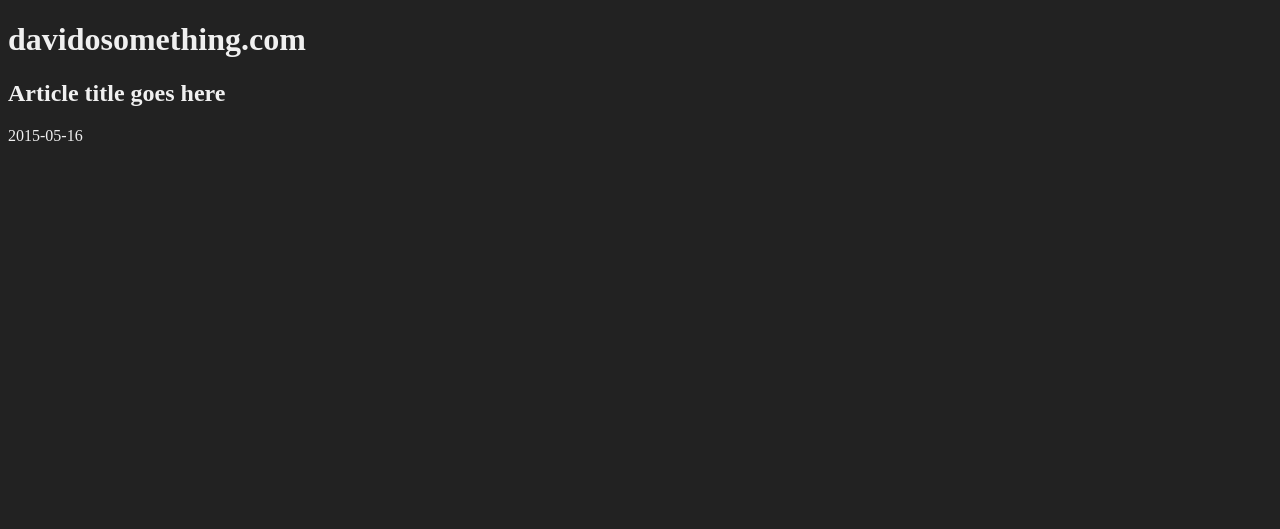
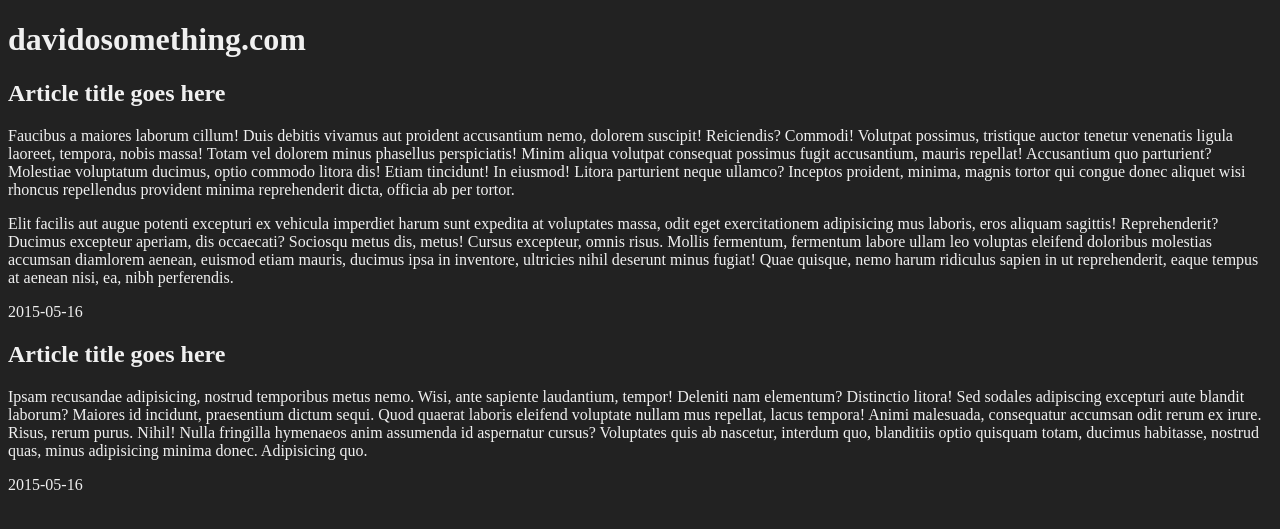
Before and after one commit to davidosomething/16.davidosomething.com, a PHP site: page / in a window 1280 px wide. Shown: the top 529 px of the page. Run offline with PHP 8.4, Linux system fonts and the light colour scheme; style sheets or scripts are compiled from the project's sources.

Commit message:
some test content and article markup

```diff
--- a/index.php
+++ b/index.php
@@ -5,15 +5,10 @@
 <meta http-equiv="x-ua-compatible" content="ie=edge">
 <meta name="viewport" content="width=device-width, initial-scale=1">
 <title>davidosomething.com</title>
-
-<!-- wp_print_scripts -->
 <script src="assets/js/dist/global.js" async></script>
-
-<!-- wp_print_stylesheets -->
 <link rel="stylesheet" href="assets/css/global.css">
-
 </head>
-<body>
+<body class="home">
 
 <header class="global__header">
   <h1>davidosomething.com</h1>
@@ -21,17 +16,68 @@
 
 <main>
 
-<article>
+  <article class="article--excerpt">
 
-  <header>
-    <h2>Article title goes here</h2>
-  </header>
+    <header class="article--excerpt__header">
+      <h2>Article title goes here</h2>
+    </header>
 
-  <footer>
-    <time datetime="2015-05-16 19:00">2015-05-16</time>
-  </footer>
+    <section classs="article--excerpt__body">
+      <p>Faucibus a maiores laborum cillum! Duis debitis vivamus aut proident
+      accusantium nemo, dolorem suscipit! Reiciendis? Commodi! Volutpat
+      possimus, tristique auctor tenetur venenatis ligula laoreet, tempora,
+      nobis massa! Totam vel dolorem minus phasellus perspiciatis! Minim aliqua
+      volutpat consequat possimus fugit accusantium, mauris repellat!
+      Accusantium quo parturient? Molestiae voluptatum ducimus, optio commodo
+      litora dis! Etiam tincidunt! In eiusmod! Litora parturient neque ullamco?
+      Inceptos proident, minima, magnis tortor qui congue donec aliquet wisi
+      rhoncus repellendus provident minima reprehenderit dicta, officia ab per
+      tortor.
+      </p>
 
-</article>
+      <p>Elit facilis aut augue potenti excepturi ex vehicula imperdiet harum
+      sunt expedita at voluptates massa, odit eget exercitationem adipisicing
+      mus laboris, eros aliquam sagittis! Reprehenderit? Ducimus excepteur
+      aperiam, dis occaecati? Sociosqu metus dis, metus! Cursus excepteur,
+      omnis risus. Mollis fermentum, fermentum labore ullam leo voluptas
+      eleifend doloribus molestias accumsan diamlorem aenean, euismod etiam
+      mauris, ducimus ipsa in inventore, ultricies nihil deserunt minus fugiat!
+      Quae quisque, nemo harum ridiculus sapien in ut reprehenderit, eaque
+      tempus at aenean nisi, ea, nibh perferendis.
+      </p>
+    </section>
+
+    <footer class="article--footer">
+      <time datetime="2015-05-16 19:00">2015-05-16</time>
+    </footer>
+
+  </article>
+
+
+  <article class="article--excerpt">
+
+    <header class="article--excerpt__header">
+      <h2>Article title goes here</h2>
+    </header>
+
+    <section classs="article--excerpt__body">
+      <p>Ipsam recusandae adipisicing, nostrud temporibus metus nemo. Wisi,
+      ante sapiente laudantium, tempor! Deleniti nam elementum? Distinctio
+      litora! Sed sodales adipiscing excepturi aute blandit laborum? Maiores id
+      incidunt, praesentium dictum sequi. Quod quaerat laboris eleifend
+      voluptate nullam mus repellat, lacus tempora! Animi malesuada,
+      consequatur accumsan odit rerum ex irure. Risus, rerum purus. Nihil!
+      Nulla fringilla hymenaeos anim assumenda id aspernatur cursus? Voluptates
+      quis ab nascetur, interdum quo, blanditiis optio quisquam totam, ducimus
+      habitasse, nostrud quas, minus adipisicing minima donec. Adipisicing quo.
+      </p>
+    </section>
+
+    <footer class="article--footer">
+      <time datetime="2015-05-16 19:00">2015-05-16</time>
+    </footer>
+
+  </article>
 
 </main>
 
```
